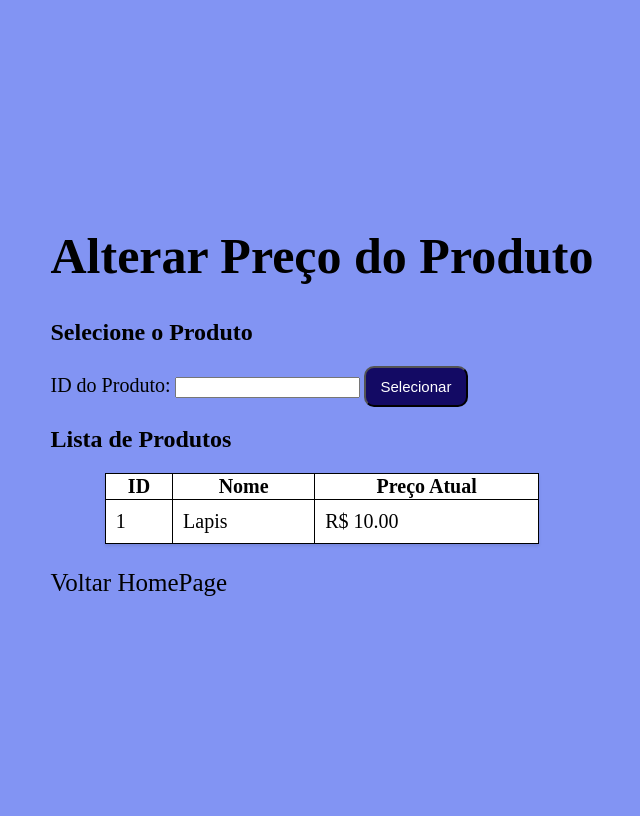
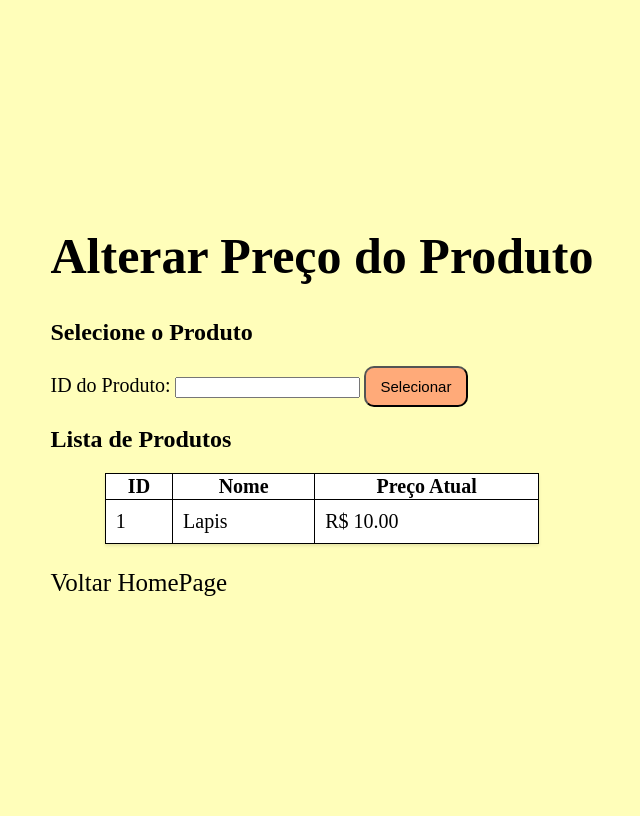
Before and after one commit to BolachaEtecvav/Empresa_Casa_do_Acucar, a PHP site: page /selecionar_produto_preco.php in a window 1280 px wide. Shown: the whole page, without its empty margins (326-966 px from the left). Run offline with PHP 8.4, Linux system fonts and the light colour scheme; the visitor is signed in with stand-in values (Sample User, id 1); data comes from the database, SQL or seed files in the repository.

Commit message:
Update selecionar_produto_preco.php 22-08-2025

```diff
--- a/selecionar_produto_preco.php
+++ b/selecionar_produto_preco.php
@@ -18,7 +18,7 @@
     <title>Selecionar Produto - Preço</title>
  <style>
         body {
-            background-color:rgb(130, 148, 243);
+            background-color:rgba(255, 254, 186, 1);
             display: flex;
             justify-content: center;
             align-items: center;
@@ -64,8 +64,8 @@
 
         button {
             padding: 10px 15px;
-            background:rgb(19, 10, 100);
-            color: white;
+            background-color:rgba(255, 170, 121, 1);
+            color: black;
             font-size: 15px;
             border-radius: 10px;
             cursor: pointer;
@@ -78,7 +78,7 @@
         }
 
         a:hover{
-            color: white;
+            color:rgba(250, 199, 255, 1);
         }
     </style>
 </head>
@@ -110,4 +110,5 @@
         <p><a href="homepage.php">Voltar HomePage</a></p>
     </div>
 </body>
+
 </html>
```
